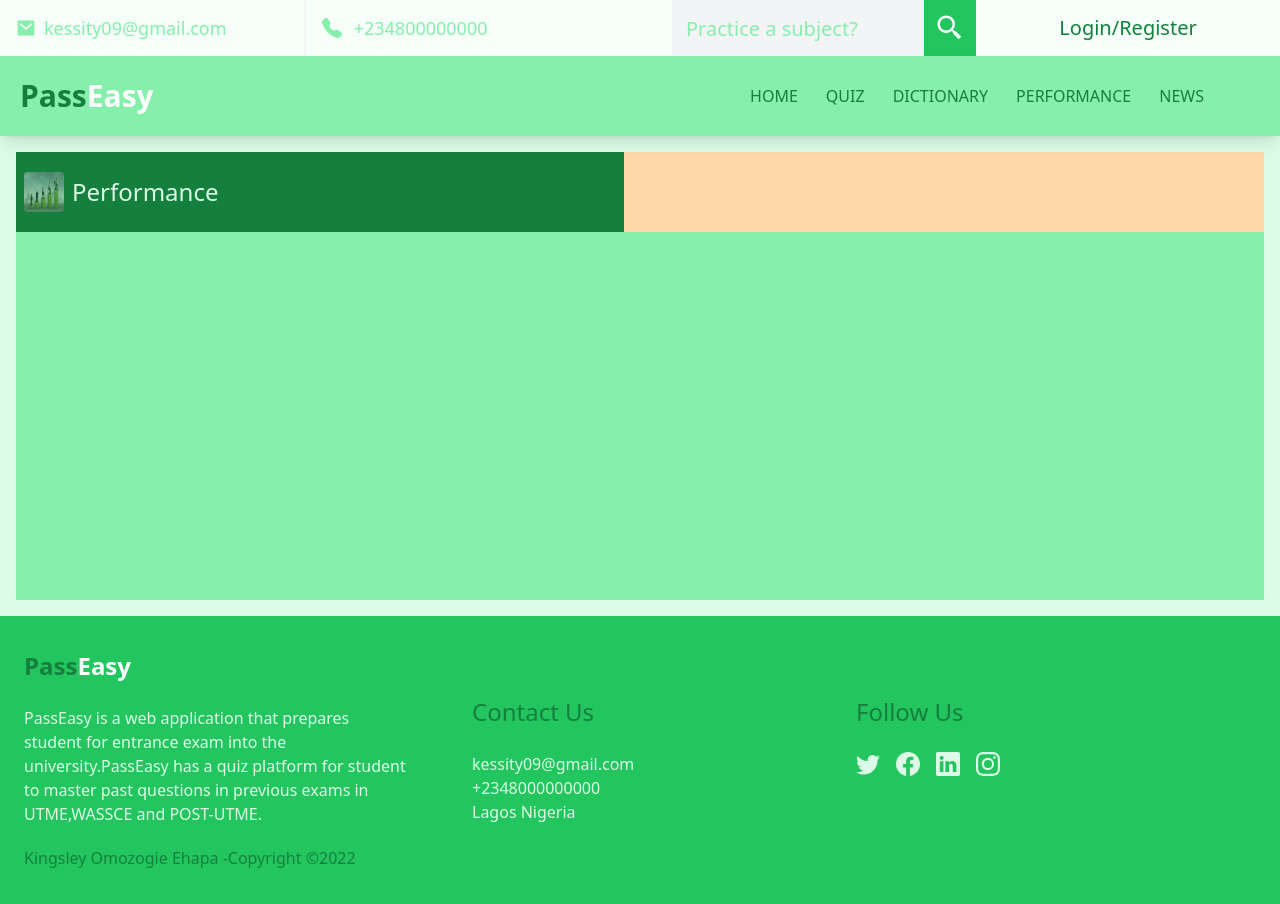
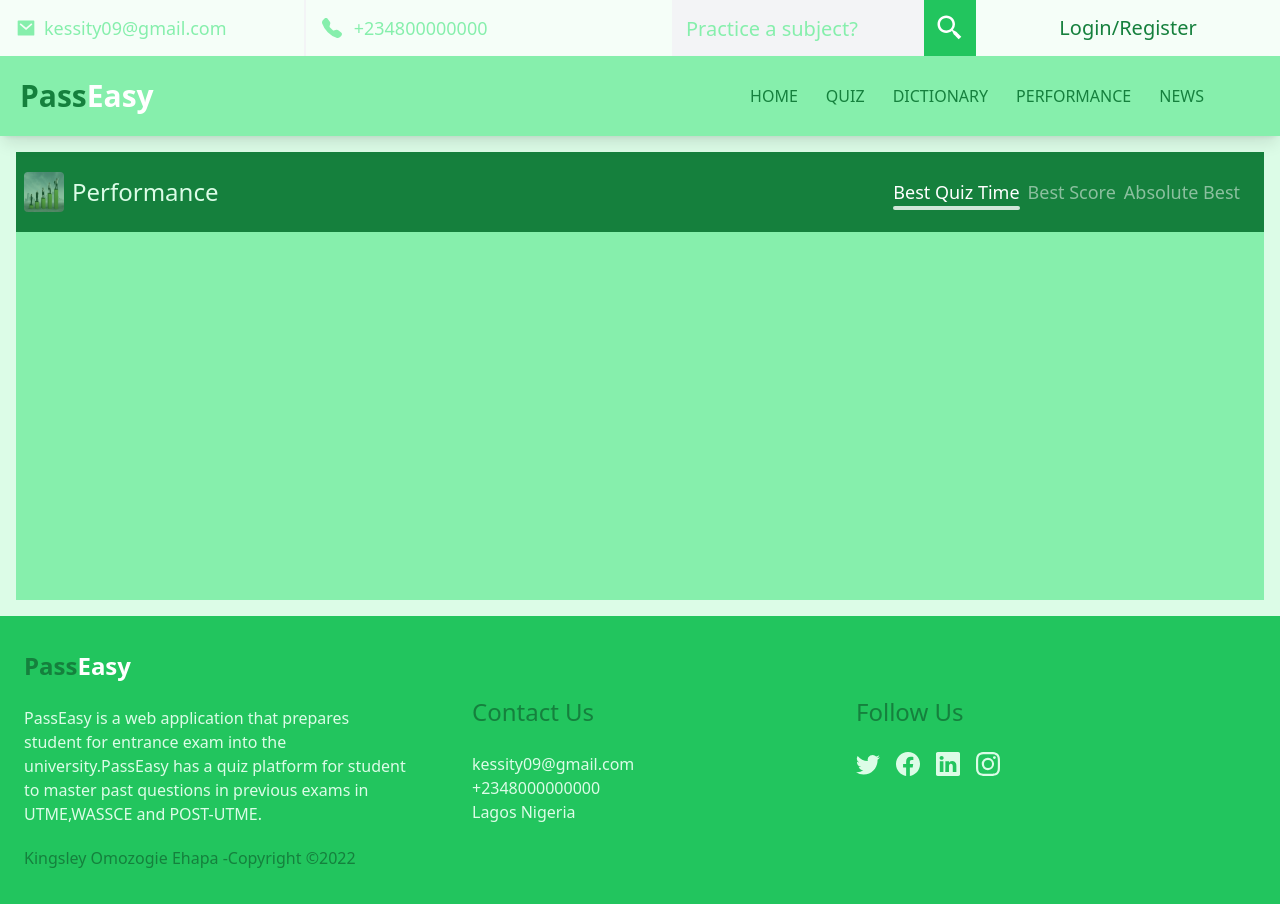
Before and after one commit to KINGSLEYEHAPA/pass-easy-stutern-personal-project, a React (Create React App) app: page /performance in a window 1280 px wide. Built offline with nearby package versions, Linux system fonts and the light colour scheme.

Commit message:
Working on performance section

```diff
--- /dev/null
+++ b/src/components/MenuItem.jsx
@@ -0,0 +1,18 @@
+import { motion } from "framer-motion";
+
+const MenuItem = ({ text, selected, onClick }) => (
+  <motion.div
+    className="cursor-pointer relative text-md md:text-lg text-white"
+    onClick={onClick}
+    animate={{ opacity: selected ? 1 : 0.5 }}
+  >
+    {text}
+    {selected && (
+      <motion.div
+        className="absolute top-full left-0 h-1 w-full rounded bg-white/80"
+        layoutId="underline"
+      />
+    )}
+  </motion.div>
+);
+export default MenuItem;
--- a/src/components/PerformanceStats.jsx
+++ b/src/components/PerformanceStats.jsx
@@ -1,19 +1,15 @@
-import React from "react";
+import { AnimateSharedLayout } from "framer-motion";
+import React, { useState } from "react";
 import perfLogo from "../assets/img/performance.jfif";
+import MenuItem from "./MenuItem";
 
 const PerformanceStats = () => {
-  const statsTab = [
-    "Last Quiz",
-    "Best Quiz Time",
-    "Worse Quiz Time",
-    "Best Score",
-    "Worse Score",
-    "Absolute Best",
-  ];
+  const [selected, setSelected] = useState(0);
+  const statsTab = ["Best Quiz Time", "Best Score", "Absolute Best"];
   return (
     <div className="mt-52 lg:mt-[8.5rem] bg-green-100 h-[30rem] w-full p-4">
       <div className="bg-green-300 h-full w-full">
-        <div className="h-28 md:h-20 md:w-full bg-green-700 flex justify-between">
+        <div className="h-24 md:h-20 md:w-full bg-green-700 flex justify-between">
           <div className="w-56 h-full flex gap-2 justify-start items-start md:items-center mt-6 md:mt-0 px-2">
             <div className="w-10 h-10 relative">
               <img
@@ -25,7 +21,22 @@ const PerformanceStats = () => {
             </div>
             <h1 className="text-green-100 text-xl ssm:text-2xl">Performance</h1>
           </div>
-          <div className="bg-orange-200 h-full w-96 md:w-[40rem]"></div>
+          <div className=" h-full w-96 md:w-[40rem] flex justify-end items-center pr-6">
+            <div className=" flex flex-col md:flex md:flex-row gap-0 md:gap-2 justify-end items-start">
+              <AnimateSharedLayout>
+                {statsTab.map((el, index) => {
+                  return (
+                    <MenuItem
+                      text={el}
+                      key={index}
+                      selected={selected === index}
+                      onClick={() => setSelected(index)}
+                    />
+                  );
+                })}
+              </AnimateSharedLayout>
+            </div>
+          </div>
         </div>
       </div>
     </div>
```
